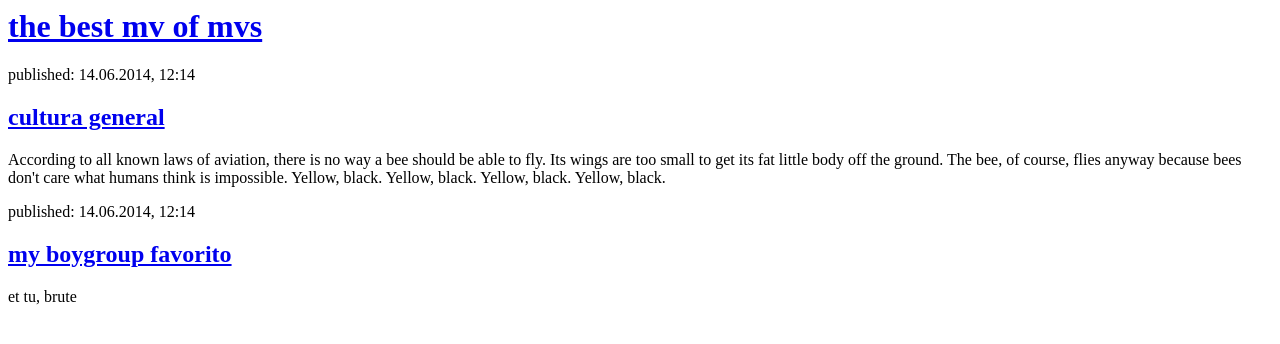
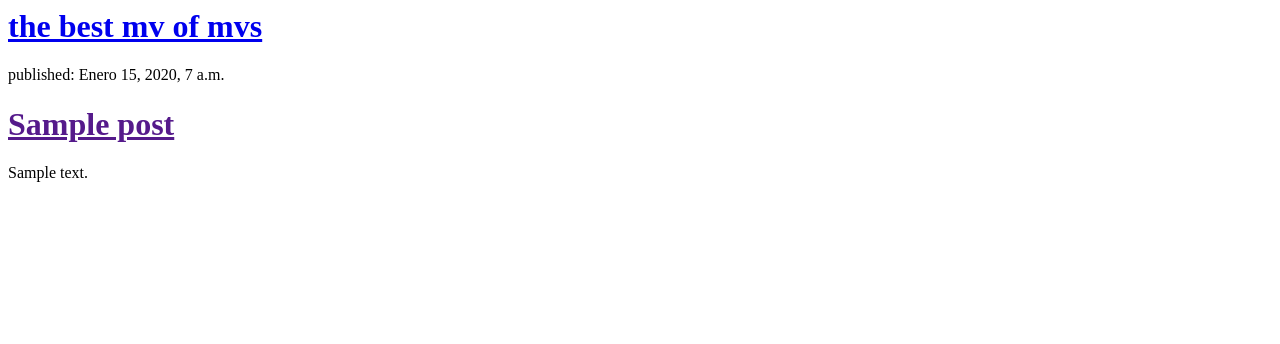
Before and after one commit to makobot-sh/my-first-blog, a Django app: template blog/templates/blog/post_list.html in a window 1280 px wide. Shown: the top 344 px of the page. Run offline with Django 3.2, Linux system fonts and the light colour scheme; the template is opened without the code that fills it: values that come from a table or form of the project are taken from there, others are empty; tables that the repository leaves empty hold one stand-in row (values such as "Sample post").

Commit message:
Modified templates to display posts from database

```diff
--- a/blog/templates/blog/post_list.html
+++ b/blog/templates/blog/post_list.html
@@ -7,25 +7,13 @@
             <h1><a href="https://www.youtube.com/watch?v=RWeyOyY_puQ">the best mv of mvs</a></h1>
         </div>
 
-        <div>
-            <p>published: 14.06.2014, 12:14</p>
-            <h2><a href="https://www.youtube.com/watch?v=KAkVaKHfol8">cultura general</a></h2>
-            <p>According to all known laws of aviation,
-there is no way a bee
-should be able to fly.
-Its wings are too small to get
-its fat little body off the ground.
-The bee, of course, flies anyway
-because bees don't care
-what humans think is impossible.
-Yellow, black. Yellow, black.
-Yellow, black. Yellow, black.</p>
-        </div>
+        {% for post in posts %}    <!-- for en html/django -->
+            <div>
+                <p>published: {{ post.published_date }}</p>
+                <h1><a href="">{{ post.title }}</a></h1>
+                <p>{{ post.text|linebreaksbr }}</p> <!-- convierte saltos de linea en parrafos -->
+            </div>
+        {% endfor %}
 
-        <div>
-            <p>published: 14.06.2014, 12:14</p>
-            <h2><a href="https://www.youtube.com/watch?v=sGRv8ZBLuW0">my boygroup favorito</a></h2>
-            <p>et tu, brute</p>
-        </div>
     </body>
 </html>
--- a/blog/views.py
+++ b/blog/views.py
@@ -1,4 +1,8 @@
 from django.shortcuts import render
+from django.utils import timezone
+from .models import Post  # El . indica directorio actual xq models y views estan en el mismo dir.
 
 def post_list(request):
-    return render(request, 'blog/post_list.html', {})
+	#Pasamos el QuerySet "posts" a la plantilla:
+    posts = Post.objects.filter(published_date__lte=timezone.now()).order_by('published_date')
+    return render(request, 'blog/post_list.html', {'posts': posts})
```
Also changed, not shown: Notas.txt (added, +36 -0 lines), 1 other file.
